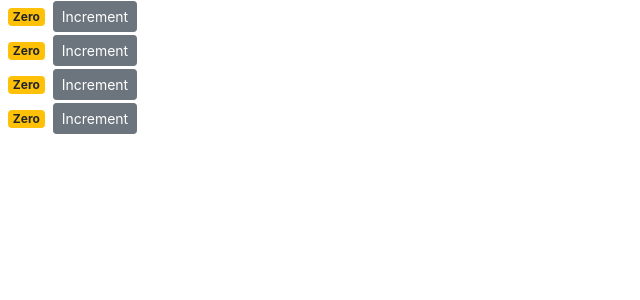
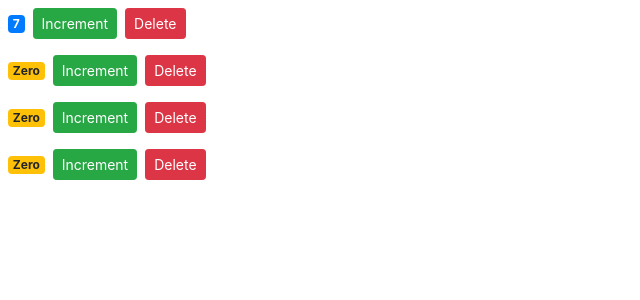
Before and after one commit to jspark721/shopping-cart, a React (Create React App) app: page / in a window 1280 px wide. Shown: the top 300 px of the page, without its empty margins (0-640 px from the left). Built offline with nearby package versions, Linux system fonts and the light colour scheme.

Commit message:
updating the state

```diff
--- a/src/components/counter.jsx
+++ b/src/components/counter.jsx
@@ -7,7 +7,7 @@
   //   this.handleIncrement = this.handleIncrement.bind(this);
   // }
   state = {
-    value: this.props.value,
+    value: this.props.counter.value,
   };
 
   handleIncrement = () => {
@@ -18,10 +18,16 @@
       <div>
         <span className={this.getBadgeClasses()}>{this.formatCount()}</span>
         <button
-          onClick={() => this.handleIncrement()}
-          className='btn btn-secondary btn-sm'
+          onClick={this.handleIncrement}
+          className='btn btn-success btn-sm'
         >
           Increment
+        </button>
+        <button
+          onClick={() => this.props.onDelete(this.props.counter.id)}
+          className='btn btn-danger btn-sm m-2'
+        >
+          Delete
         </button>
       </div>
     );
--- a/src/components/counters.jsx
+++ b/src/components/counters.jsx
@@ -4,17 +4,26 @@
 class Counters extends Component {
   state = {
     counters: [
-      { id: 1, value: 0 },
+      { id: 1, value: 7 },
       { id: 2, value: 0 },
       { id: 3, value: 0 },
       { id: 4, value: 0 },
     ],
   };
+
+  handleDelete = (counterId) => {
+    const counters = this.state.counters.filter((c) => c.id !== counterId);
+    this.setState({ counters });
+  };
   render() {
     return (
       <div>
         {this.state.counters.map((counter) => (
-          <Counter key={counter.id} value={counter.value} />
+          <Counter
+            key={counter.id}
+            onDelete={this.handleDelete}
+            counter={counter}
+          />
         ))}
       </div>
     );
```
